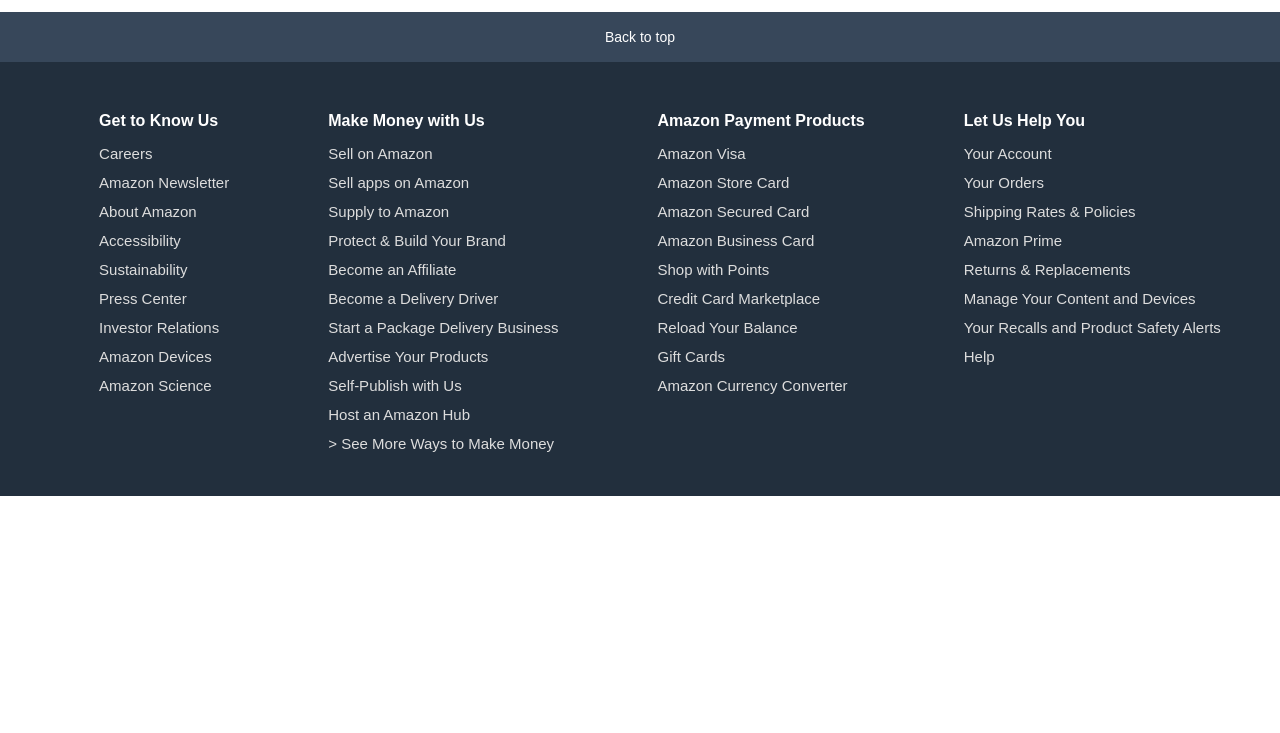
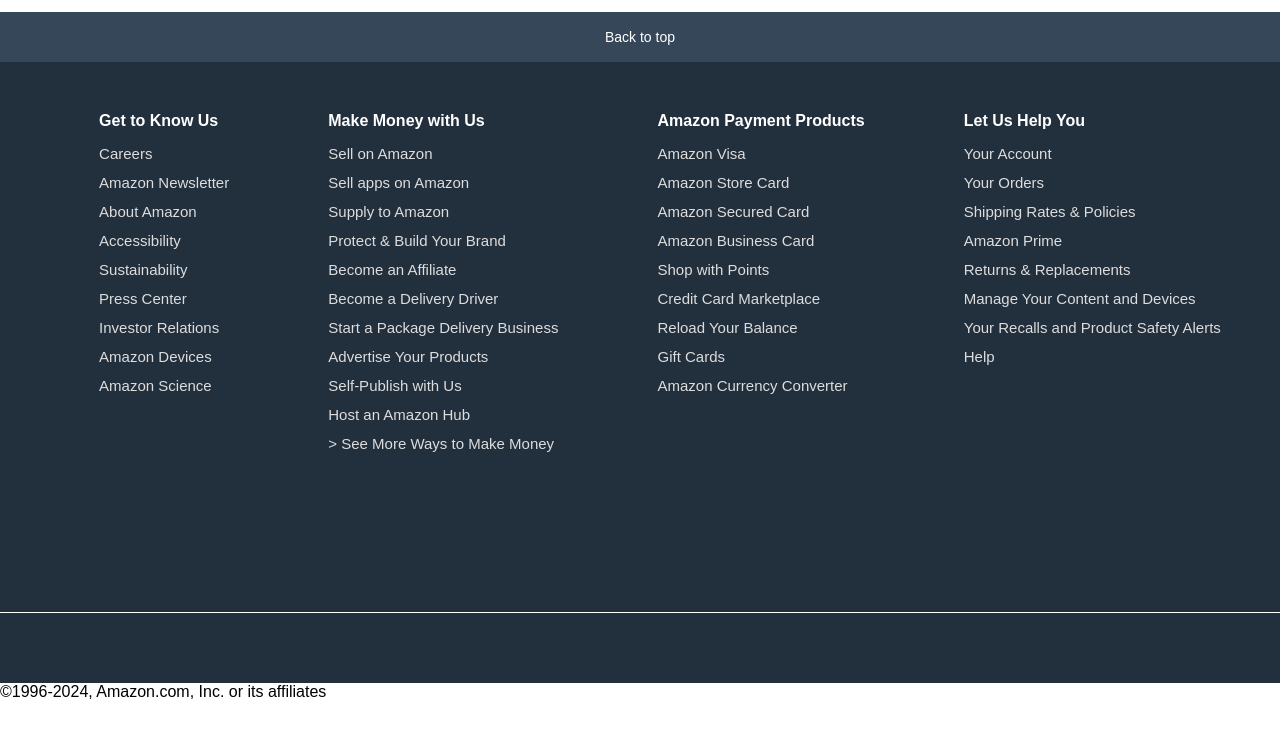
Before and after one commit to he11OOwOr1d/My-1st-project, a plain HTML site: page index.html in a window 1280 px wide. Shown: the part 1283-2016 px from the top of the page. After the commit the page ends 1984 px from the top, so only its background shows below. Drawn offline with Linux system fonts and the light colour scheme.

Commit message:
added copyrights

```diff
--- a/index.html
+++ b/index.html
@@ -193,8 +193,9 @@
         </ul>
       </div>
       <div class="foot-pannel3"></div>
-        <div class="foot-logo"></div>
-
+        <div class="copy">
+          <p>&#169;1996-2024, Amazon.com, Inc. or its affiliates</p>
+        </div>
     </footer>
   </body>
 </html>
```
